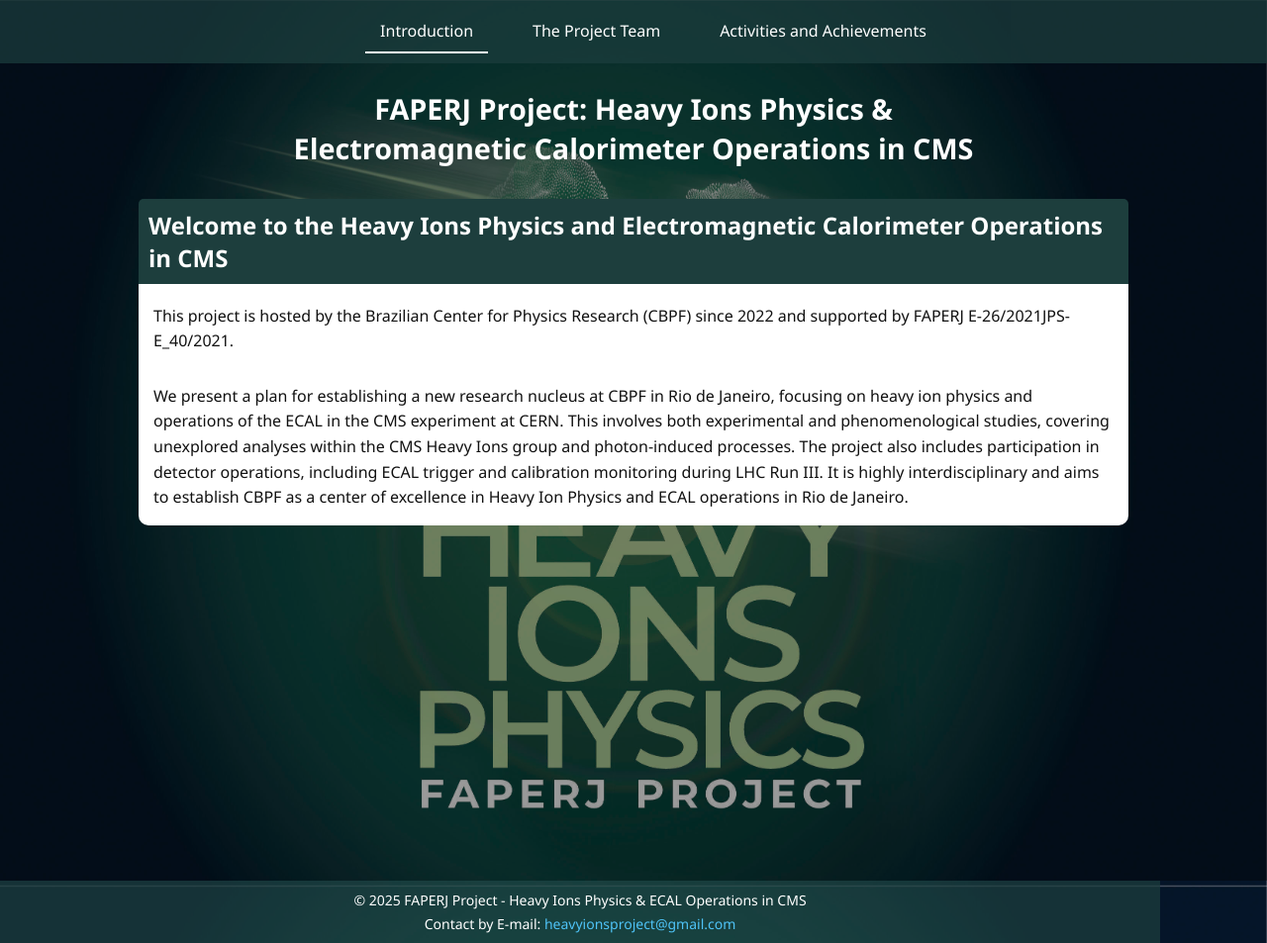
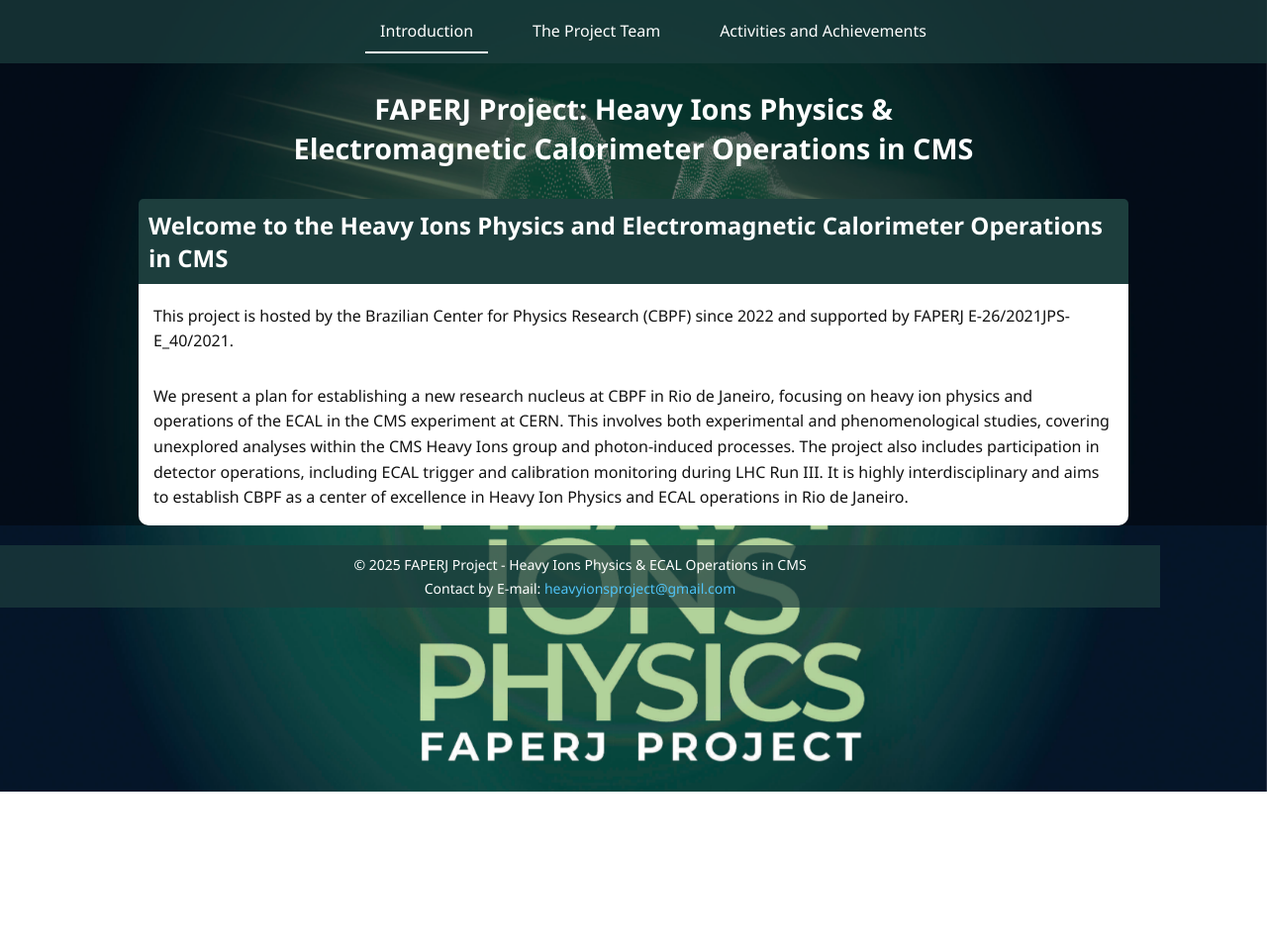
Before and after one commit to PatrickSantanaaa/Rafa, a plain HTML site: page index.html in a window 1280 px wide. Shown: the whole page at 99% size. After the commit the page ends 800 px from the top, so only its background shows below. Drawn offline with Linux system fonts and the light colour scheme.

Commit message:
alterações no css

```diff
--- a/css/style.css
+++ b/css/style.css
@@ -14,9 +14,9 @@ html {
 
 .background-overlay {
   background: rgba(0, 0, 0, 0.400);
-  min-height: 100vh;
+  /* min-height: 100vh; */
   padding-top: 60px; /* altura do navbar */
-  padding-bottom: 30px;
+  /* padding-bottom: 30px; */
   flex: 1;
 }
 
```
